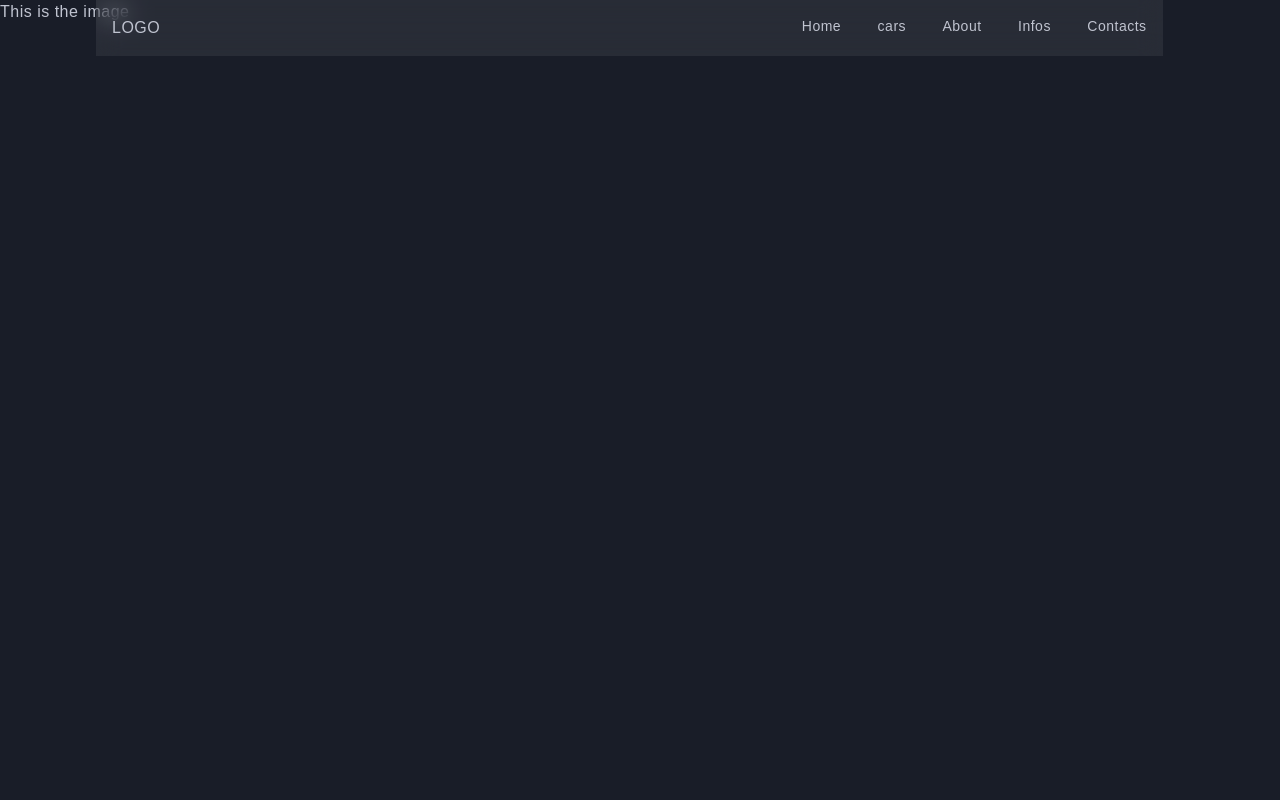
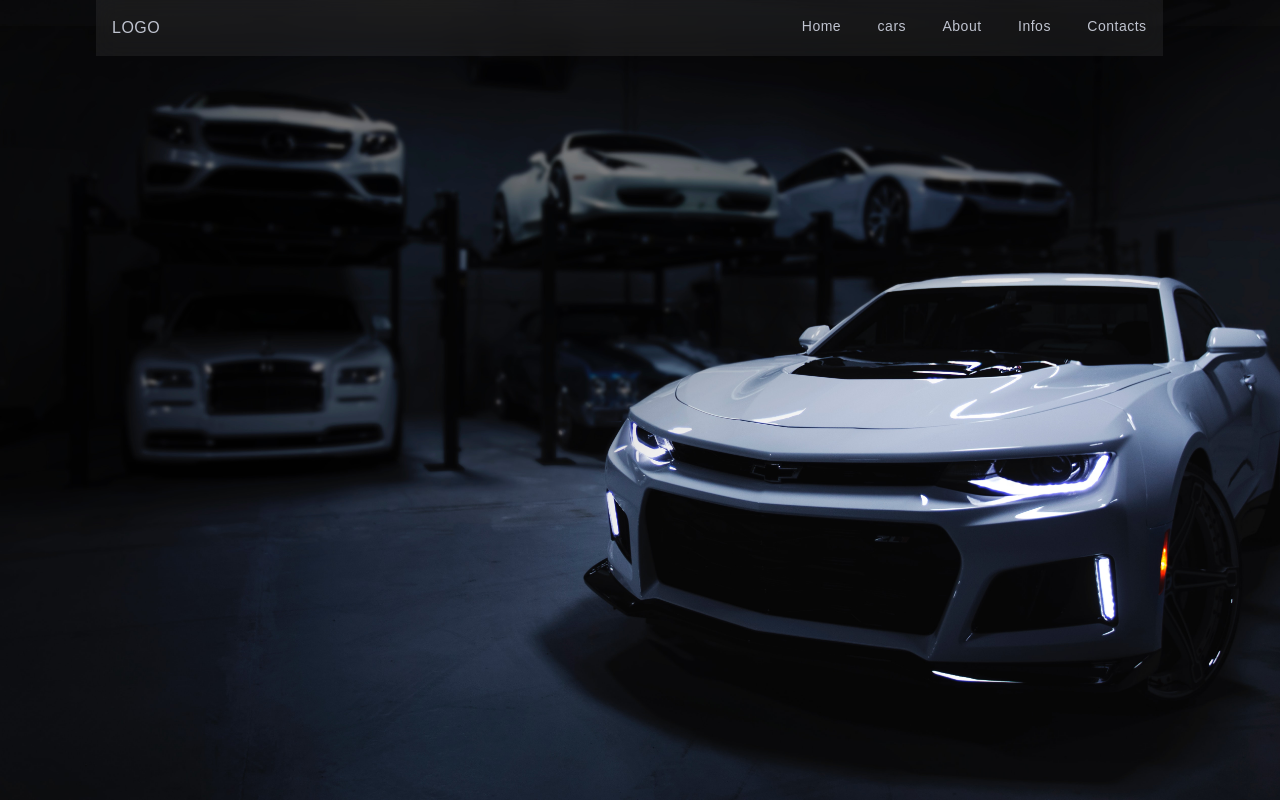
Before and after one commit to joel-kalema/luxury-cars, a Next.js app: page / in a window 1280 px wide. Built offline with nearby package versions, Linux system fonts and the light colour scheme.

Commit message:
add image

```diff
--- a/components/home.js
+++ b/components/home.js
@@ -1,7 +1,6 @@
-export default function Home (){
+export default function HomePage (){
     return (
-        <div>
-            <h1>This is the image</h1>
+        <div className="home_page">
         </div>
     )
 }
```
